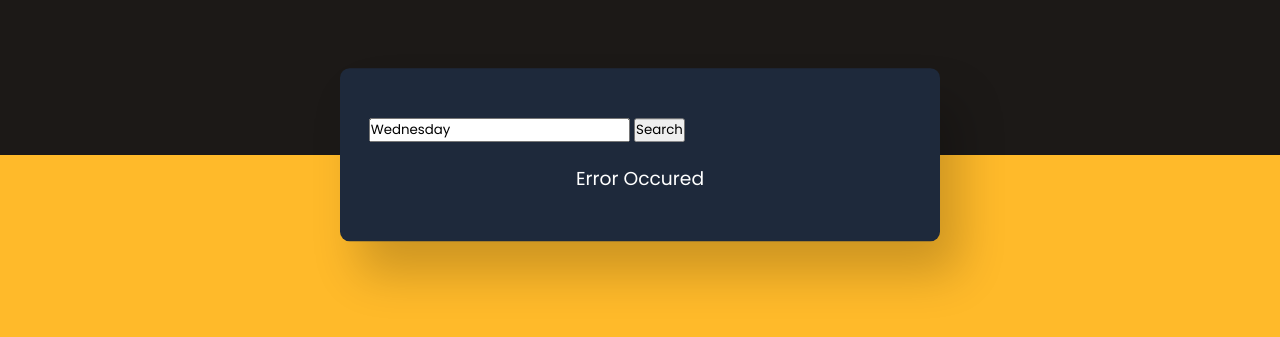
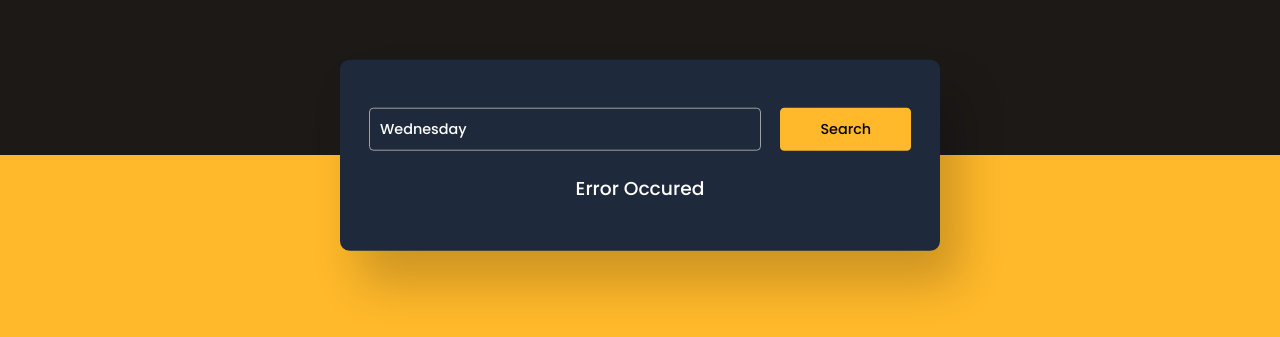
Before and after one commit to arjunishere-e/movie-web-info-, a plain HTML site: page index.html in a window 1280 px wide. Shown: the part 245-582 px from the top of the page. Drawn offline with Linux system fonts and the light colour scheme; no server answers.

Commit message:
Add files via upload

```diff
--- a/index.html
+++ b/index.html
@@ -1,22 +1,29 @@
 <!DOCTYPE html>
 <html lang="en">
+
 <head>
     <meta charset="UTF-8">
+    <meta http-equiv="X-UA-Compatible" content="IE=edge">
     <meta name="viewport" content="width=device-width, initial-scale=1.0">
-    <link rel="stylesheet" href="style.css" class="rel">
-    <title>movie</title>
+    <link rel="stylesheet" href="style.css">
+    <title>Day #11 - Movie Guid App | Arjun</title>
 </head>
+
 <body>
+
     <div class="container">
-       <div class="search-contaier">
+        <div class="search-container">
+            <input type="text" id="movie-name" placeholder="Enter movie name here..." value="Wednesday">
+            <button id="search-btn">Search</button>
+        </div>
+        <div id="result"></div>
+    </div>
 
-       <input type="text"  id="movie-name" placeholder="Enter Movie Name Here....."value="Wednesday">
-       <button id="search-btn">Search</button>
-    </div>
-    <div id="result"></div>
-    </div>
+
+
     <script src="key.js"></script>
     <script src="index.js"></script>
 
 </body>
+
 </html>
--- a/style.css
+++ b/style.css
@@ -1,17 +1,15 @@
-
-@import url('https://fonts.googleapis.com/css2?family=Poppins:ital,wght@0,100;0,200;0,300;0,400;0,700;0,800;0,900;1,100;1,200;1,400;1,500;1,600;1,800;1,900&display=swap');
+@import url('https://fonts.googleapis.com/css2?family=Poppins:wght@300;500;600;700&display=swap');
 
 *{
-    margin:0;
-    padding :0;
+    margin: 0;
+    padding: 0;
     box-sizing: border-box;
-    font-family: 'poppins',sans-serif;
+    font-family: 'Poppins', sans-serif;
 }
 
 body{
     height: 100vh;
-   background: linear-gradient(#1c1917 50%, #ffba2a 50%);
-
+    background: linear-gradient(#1c1917 50%, #ffb92a 50%);
 }
 
 .container{
@@ -21,18 +19,19 @@ body{
     padding: 3em 1.8em;
     background-color: #1e293b;
     position: absolute;
-    transform: translate(-50% ,-50%);
+    transform: translate(-50%, -50%);
     top: 50%;
     left: 50%;
+    border-radius: 0.6em;
+    box-shadow: 1.2em 2em 3em rgba(0, 0, 0, 0.2);
+}
 
-    border-radius: 0.6em;
-    box-shadow: 1.2em 2em 3em rgba(0,0,0,0.2);
-}
 .search-container{
     display: grid;
     grid-template-columns: 9fr 3fr;
     gap: 1.2em;
 }
+
 .search-container input, .search-container button{
     font-size: 0.9em;
     outline: none;
@@ -40,15 +39,14 @@ body{
 }
 
 .search-container input{
-    border-color: transparent;
+    background-color: transparent;
     border: 1px solid #a0a0a0;
     color: #fff;
     padding: 0.7em;
 }
 
-
 .search-container input:focus{
-    background-color: #fff;
+    border-color: #fff;
 }
 
 .search-container button{
@@ -56,26 +54,29 @@ body{
     border: none;
     cursor: pointer;
 }
+
 #result{
     color: #fff;
 }
+
 .info{
     position: relative;
     display: grid;
     grid-template-columns: 4fr 8fr;
     margin-top: 1.2em;
+}
 
-}
 .poster{
     width: 100%;
 }
+
 h2{
     text-align: center;
     font-size: 1.5em;
     font-weight: 600;
-    letter-spacing: 0.6em;
+    letter-spacing: 0.06em;
+}
 
-}
 .rating{
     display: flex;
     align-items: center;
@@ -87,11 +88,13 @@ h2{
 .rating img{
     width: 1.2em;
 }
+
 .rating h4{
     display: inline-block;
     font-size: 1.1em;
     font-weight: 500;
 }
+
 .details{
     display: flex;
     font-size: 0.95em;
@@ -106,17 +109,20 @@ h2{
     display: flex;
     justify-content: space-around;
 }
+
 .genre div{
     border: 1px solid #a0a0a0;
     font-size: 0.75em;
-    padding:0.4em 1.6em;
+    padding: 0.4em 1.6em;
     border-radius: 0.4em;
     font-weight: 300;
 }
+
 h3{
     font-weight: 500;
     margin-top: 1.2em;
 }
+
 p{
     font-size: 0.9em;
     font-weight: 300;
@@ -124,11 +130,12 @@ p{
     text-align: justify;
     color: #a0a0a0;
 }
+
 .msg{
     text-align: center;
 }
 
-@media screen and (max-width: 600px){
+@media screen and (max-width: 600px) {
     .container{
         font-size: 14px;
     }
@@ -141,4 +148,5 @@ p{
     .info{
         grid-template-columns: 1fr;
     }
-    }
+
+}
```
Also changed, not shown: index.js (line endings or trailing spaces).
